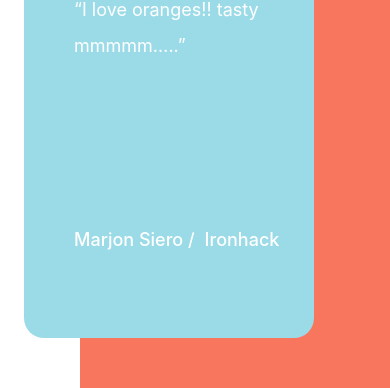
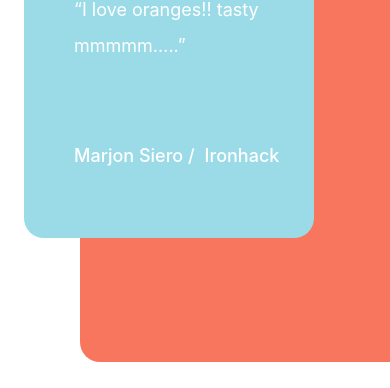
Before and after one commit to Sameliuk-O/pet-project-store, a React (Create React App) app: page /landing in a window 390 px wide. Shown: the part 4053-4441 px from the top of the page. Built offline with nearby package versions, Linux system fonts and the light colour scheme.

Commit message:
fix: display small comments height

```diff
--- a/src/components/landingComponents/Comments/Comment.tsx
+++ b/src/components/landingComponents/Comments/Comment.tsx
@@ -7,7 +7,7 @@ const Comment = ({ ...prop }: IComment) => {
         prop.index === 0
           ? 'bg-light-blue text-white mobile:-ml-14 md:-ml-10 md:mr-30px  lg:-ml-52'
           : 'ml-30px bg-white mobile:hidden md:ml-10 md:block'
-      } h-[500px] flex-1 rounded px-[50px] py-20 `}
+      } flex-1 rounded px-[50px] py-20 mobile:h-[400px] md:h-[500px]`}
     >
       <div
         className={`h-[50px] w-[50px] ${
@@ -15,7 +15,7 @@ const Comment = ({ ...prop }: IComment) => {
         } bg-no-repeat`}
       />
       <p className=" pt-6 text-custom-18/36">{prop.comment}</p>
-      <p className="absolute bottom-0 pb-20 text-custom-18/36 font-medium">
+      <p className="absolute bottom-0 text-custom-18/36 font-medium mobile:pb-16 md:pb-20">
         <span>{prop.userName} /</span>
         <span className="pl-2.5">{prop.group}</span>
       </p>
```
